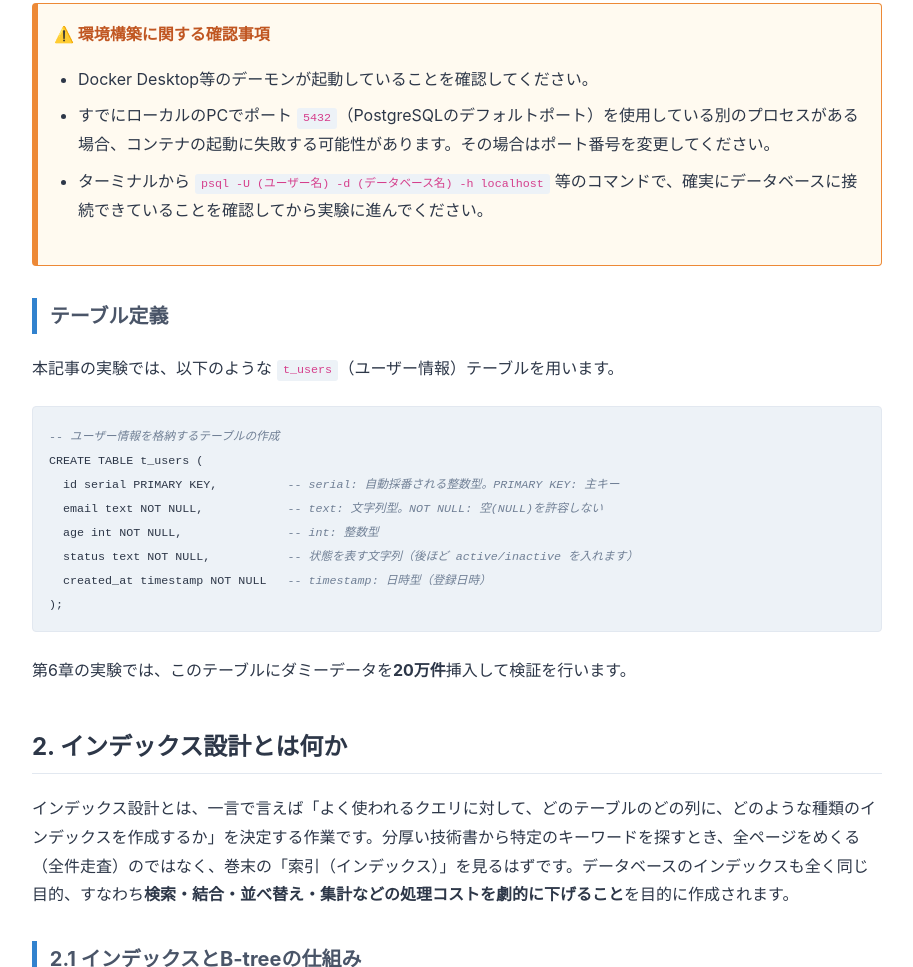
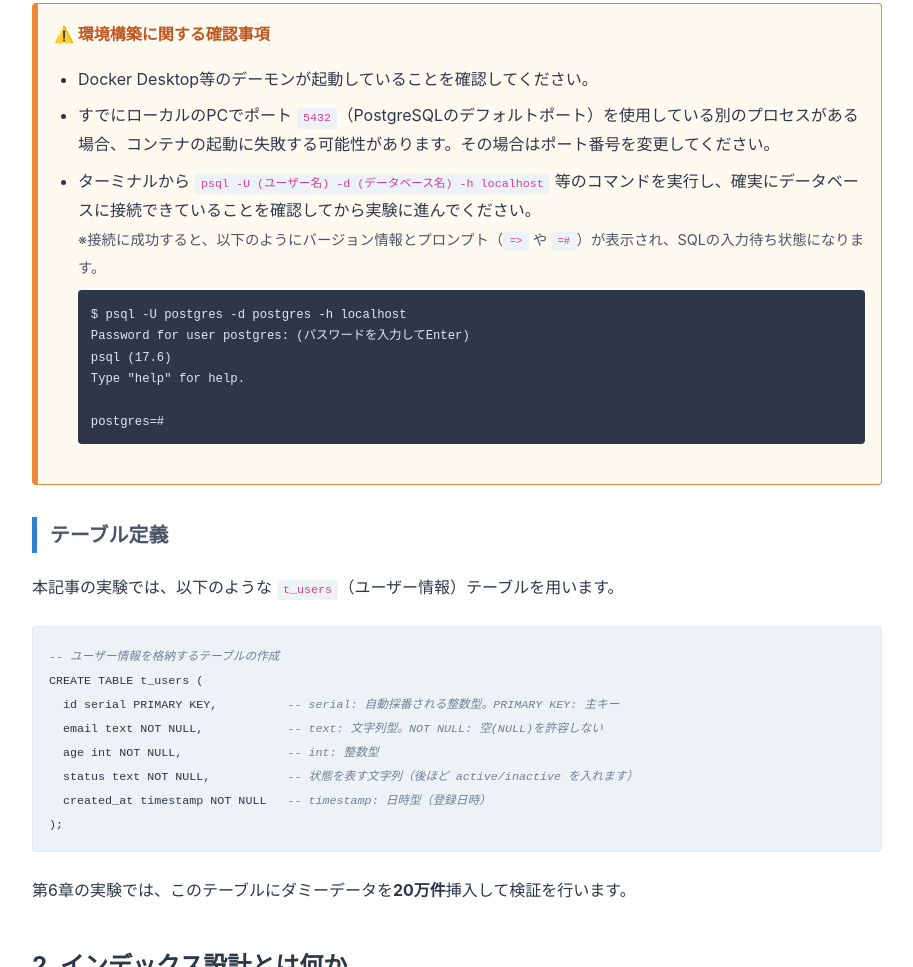
Before and after one commit to megumegu256/DB_technical_articles, a website: page technical_articles/html/ta_index_design.html in a window 1280 px wide. Shown: the part 1176-2143 px from the top of the page, without its empty margins (183-1096 px from the left). Drawn offline with Linux system fonts and the light colour scheme.

Commit message:
update ta_index_design.html

```diff
--- a/technical_articles/html/ta_index_design.html
+++ b/technical_articles/html/ta_index_design.html
@@ -190,7 +190,16 @@
             <ul>
                 <li>Docker Desktop等のデーモンが起動していることを確認してください。</li>
                 <li>すでにローカルのPCでポート <code>5432</code>（PostgreSQLのデフォルトポート）を使用している別のプロセスがある場合、コンテナの起動に失敗する可能性があります。その場合はポート番号を変更してください。</li>
-                <li>ターミナルから <code>psql -U (ユーザー名) -d (データベース名) -h localhost</code> 等のコマンドで、確実にデータベースに接続できていることを確認してから実験に進んでください。</li>
+                <li>
+                    ターミナルから <code>psql -U (ユーザー名) -d (データベース名) -h localhost</code> 等のコマンドを実行し、確実にデータベースに接続できていることを確認してから実験に進んでください。<br>
+                    <span style="font-size: 0.9em; color: #4a5568;">※接続に成功すると、以下のようにバージョン情報とプロンプト（<code>=&gt;</code> や <code>=#</code>）が表示され、SQLの入力待ち状態になります。</span>
+<pre class="terminal-output" style="margin-top: 0.5rem; padding: 0.8rem; font-size: 0.85rem; border-radius: 4px;"><code>$ psql -U postgres -d postgres -h localhost
+Password for user postgres: (パスワードを入力してEnter)
+psql (17.6)
+Type "help" for help.
+
+postgres=# </code></pre>
+                </li>
             </ul>
         </div>
 
```
